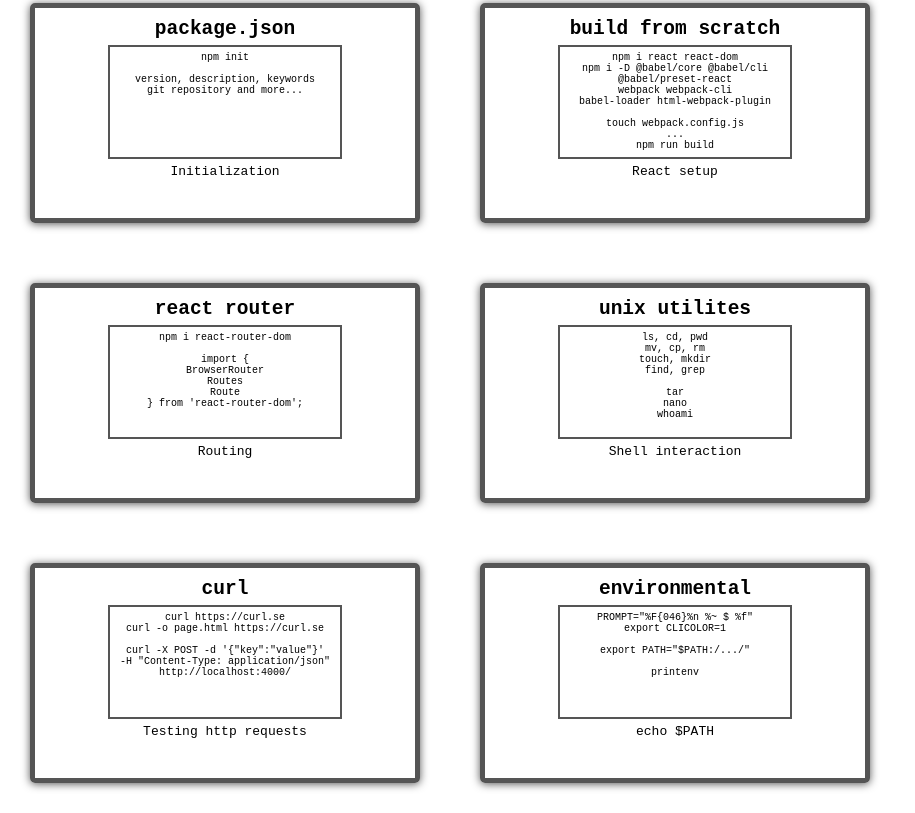
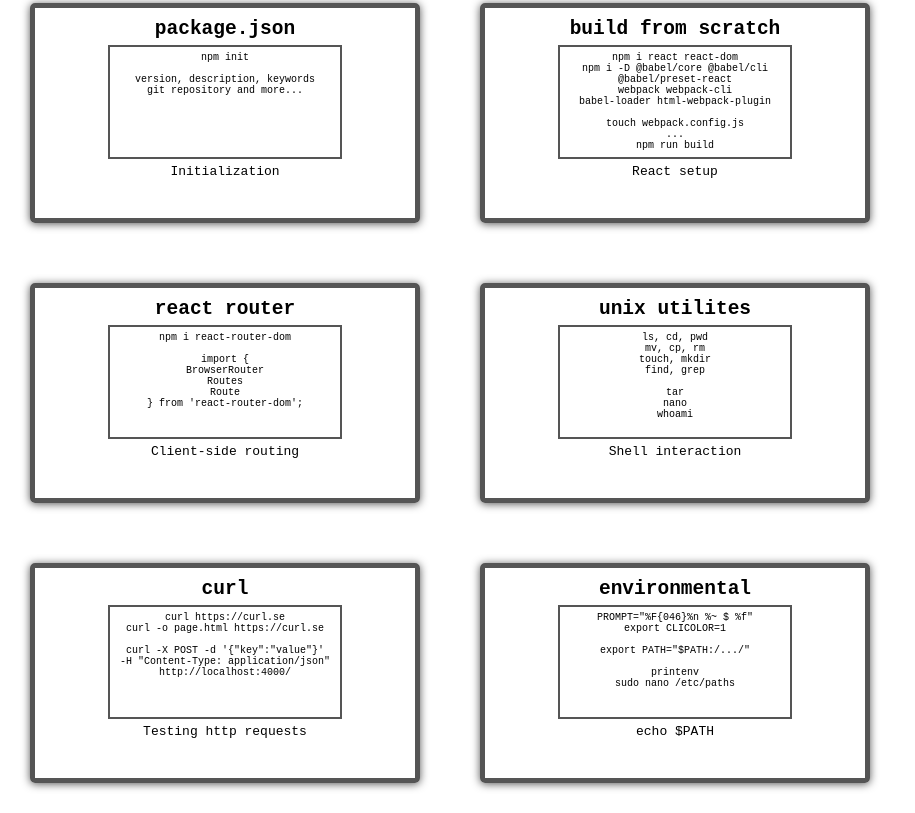
Before and after one commit to airplanemodes/airplane-gh, a website: page index.html in a window 1280 px wide. Shown: the part 701-1514 px from the top of the page, without its empty margins (0-915 px from the left). Drawn offline with Linux system fonts and the light colour scheme.

Commit message:
added mainframe

```diff
--- a/index.html
+++ b/index.html
@@ -138,7 +138,7 @@
                         } from 'react-router-dom';
                     </code>
                 </div>
-                <p>Routing</p>
+                <p>Client-side routing</p>
             </div>
         </article>
         <article>
@@ -181,7 +181,8 @@
                         PROMPT="%F{046}%n %~ $ %f"<br>
                         export CLICOLOR=1<br><br>
                         export PATH="$PATH:/.../"<br><br>
-                        printenv
+                        printenv<br>
+                        sudo nano /etc/paths
                     </code>
                 </div>
                 <p>echo $PATH</p>
```
Also changed, not shown: projects.html (+3 -1 lines), mainframe.png (added).
